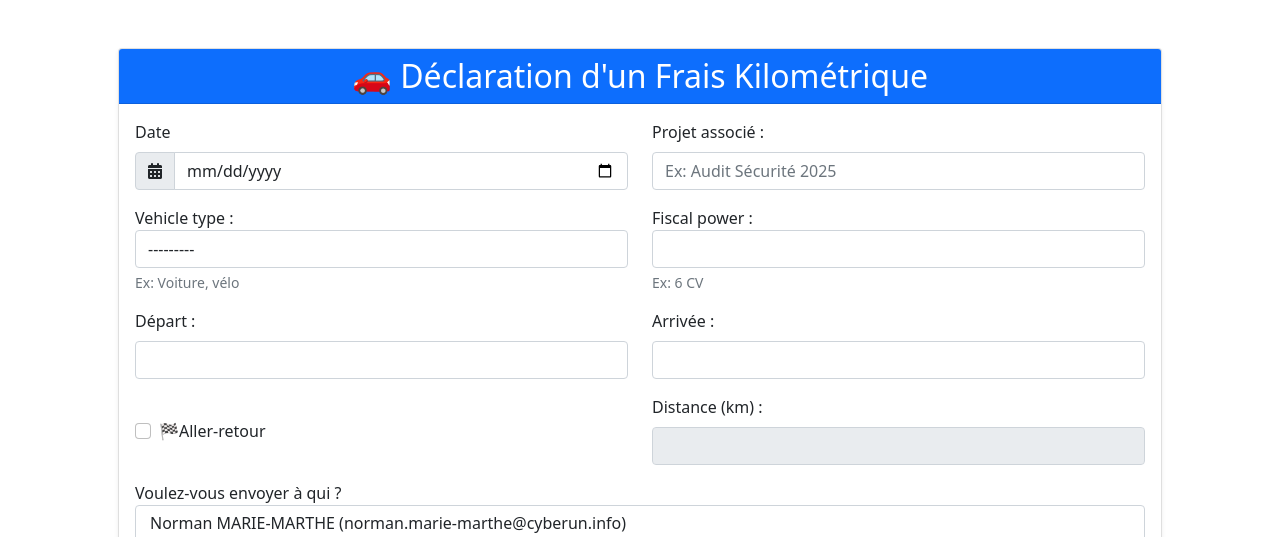
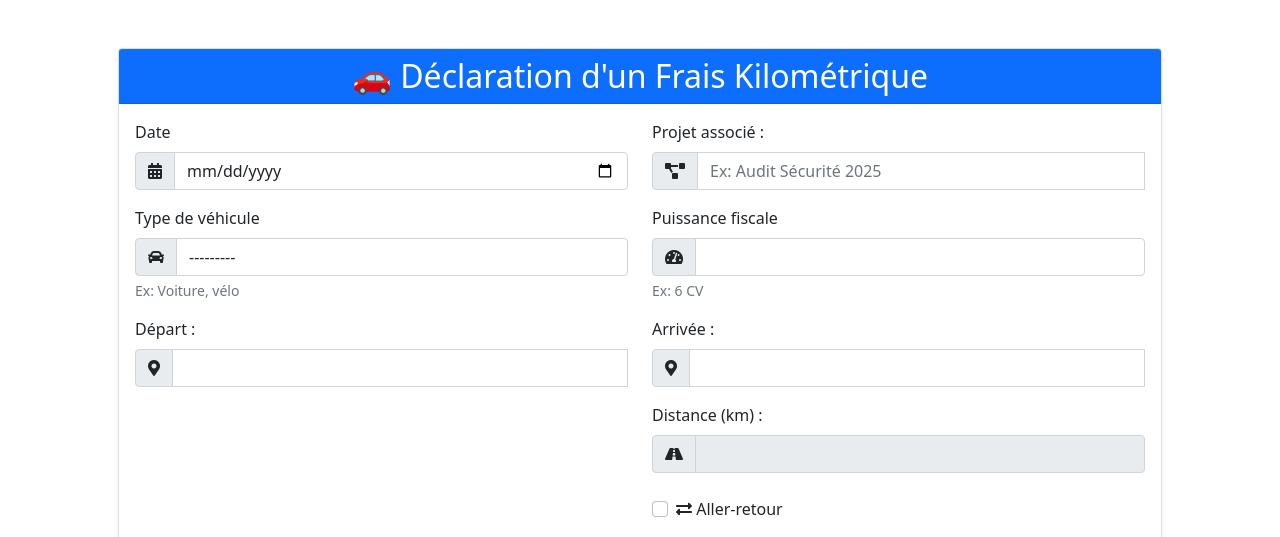
Before and after one commit to Coolj974/rhmaster, a Django app: page /submit-kilometric-expense/ in a window 1280 px wide. Shown: the part 58-595 px from the top of the page. Run offline with Django 5.2, Linux system fonts and the light colour scheme; a user stored in the database is signed in; data comes from the database, SQL or seed files in the repository; both versions use the stored data as it was after the commit; some libraries are stand-ins or nearby versions.

Commit message:
Ajout des taux de remboursement pour les vélos et mise à jour des formulaires de dépenses kilométriques avec des améliorations d'interface utilisateur.

```diff
--- a/rh_management/models.py
+++ b/rh_management/models.py
@@ -156,7 +156,20 @@ class KilometricExpense(models.Model):
                 5: [(0.763, 5000), (0.428, 20000, 1674), (0.512, float('inf'))],
                 6: [(0.798, 5000), (0.449, 20000, 1748), (0.536, float('inf'))],
                 7: [(0.836, 5000), (0.472, 20000, 1818), (0.564, float('inf'))],
-                8: [(0.875, 5000), (0.495, 20000, 1890), (0.592, float('inf'))]
+                8: [(0.875, 5000), (0.495, 20000, 1890), (0.592, float('inf'))],
+            },
+            'motorbike': {
+                3: [(0.635, 5000), (0.380, 20000, 1278), (0.444, float('inf'))],
+                4: [(0.727, 5000), (0.408, 20000, 1596), (0.488, float('inf'))],
+                5: [(0.763, 5000), (0.428, 20000, 1674), (0.512, float('inf'))],
+                6: [(0.798, 5000), (0.449, 20000, 1748), (0.536, float('inf'))],
+                7: [(0.836, 5000), (0.472, 20000, 1818), (0.564, float('inf'))],
+                8: [(0.875, 5000), (0.495, 20000, 1890), (0.592, float('inf'))],
+            },
+            'motorbike': {
+                1: [(0.1, 5000), (0.05, 20000, 250), (0.07, float('inf'))],
+                2: [(0.12, 5000), (0.408, 20000, 1596), (0.488, float('inf'))],
+                3: [(0.15, 5000), (0.07, 20000, 350), (0.1, float('inf'))],
             }
         }
 
--- a/templates/rh_management/submit_kilometric_expense.html
+++ b/templates/rh_management/submit_kilometric_expense.html
@@ -12,43 +12,60 @@
                 {% csrf_token %}
                 <div class="row mb-3">
                     <div class="col-md-6">
-                        <label for="id_date" class="form-label">Date</label>
+                        <label for="id_date" class="form-label"> Date</label>
                         <div class="input-group">
                             <span class="input-group-text"><i class="fas fa-calendar-alt"></i></span>
                             {{ form.date }}
                         </div>
                     </div>
                     <div class="col-md-6">
-                        <label for="project" class="form-label">Projet associé :</label>
+                        <label for="project" class="form-label"> Projet associé :</label>
+                        <div class="input-group">
+                            <span class="input-group-text"><i class="fas fa-project-diagram"></i></span>
                             <input type="text" id="project" name="project" class="form-control" placeholder="Ex: Audit Sécurité 2025" required>
                             <div class="invalid-feedback">
                                 Veuillez entrer un projet associé.
                             </div>
                         </div>
                     </div>
+                </div>
                 <div class="row mb-3">
                     <div class="col-md-6">
-                        {{ form.vehicle_type.label_tag }} {{ form.vehicle_type }}
+                        <label for="id_vehicle_type" class="form-label"> Type de véhicule</label>
+                        <div class="input-group">
+                            <span class="input-group-text"><i class="fas fa-car"></i></span>
+                            {{ form.vehicle_type }}
+                        </div>
                         <div class="form-text" id="basic-addon4">Ex: Voiture, vélo</div>
                     </div>
                     <div class="col-md-6">
-                        {{ form.fiscal_power.label_tag }} {{ form.fiscal_power }}
+                        <label for="id_fiscal_power" class="form-label"> Puissance fiscale</label>
+                        <div class="input-group">
+                            <span class="input-group-text"><i class="fas fa-tachometer-alt"></i></span>
+                            {{ form.fiscal_power }}
+                        </div>
                         <div class="form-text" id="basic-addon4">Ex: 6 CV </div>
                     </div>
                 </div>
                 <div class="row mb-3">
                     <div class="col-md-6">
-                        <label for="departure" class="form-label">Départ :</label>
+                        <label for="departure" class="form-label"> Départ :</label>
+                        <div class="input-group">
+                            <span class="input-group-text"><i class="fas fa-map-marker-alt"></i></span>
                             <input type="text" id="departure" name="departure" class="form-control" required>
                             <div class="invalid-feedback">
                                 Veuillez entrer un lieu de départ.
                             </div>
                         </div>
+                    </div>
                     <div class="col-md-6">
-                        <label for="arrival" class="form-label">Arrivée :</label>
+                        <label for="arrival" class="form-label"> Arrivée :</label>
+                        <div class="input-group">
+                            <span class="input-group-text"><i class="fas fa-map-marker-alt"></i></span>
                             <input type="text" id="arrival" name="arrival" class="form-control" required>
                             <div class="invalid-feedback">
                                 Veuillez entrer un lieu d'arrivée.
+                            </div>
                         </div>
                     </div>
                 </div>
@@ -58,32 +75,43 @@
                 <input type="hidden" id="arrival_lng" name="arrival_lng" required>
                 <div class="row mb-3">
                     <div class="col-md-6">
+                    </div>
+
+                    <div class="col-md-6">
+                        <label for="distance" class="form-label"> Distance (km) :</label>
+                        <div class="input-group">
+                            <span class="input-group-text"><i class="fas fa-road"></i></span>
+                            <input type="text" id="distance" name="distance" class="form-control" readonly required>
+
+                        </div>
                         <div class="form-check mt-4">
                             <input class="form-check-input" type="checkbox" value="" id="aller_retour">
                             <label class="form-check-label" for="aller_retour">
-                                🏁Aller-retour
+                                <i class="fas fa-exchange-alt"></i> Aller-retour
                             </label>
                         </div>
-                    </div>
-
-                    <div class="col-md-6">
-                        <label for="distance" class="form-label">Distance (km) :</label>
-                        <input type="text" id="distance" name="distance" class="form-control" readonly required>
                     </div>
                 </div>
                 <div class="row mb-3">
                     <div class="col-md-12">
-                        {{ form.notification_emails.label_tag }} {{ form.notification_emails }}
+                        <label for="notification_emails" class="form-label"> Emails de notification :</label>
+                        <div class="input-group">
+                            <span class="input-group-text"><i class="fas fa-envelope"></i></span>
+                            {{ form.notification_emails }}
+                        </div>
                     </div>
                 </div>
                 <div class="row mb-3">
                     <div class="col-md-6">
-                        <label for="reimbursement" class="form-label">Montant du remboursement (€) :</label>
+                        <label for="reimbursement" class="form-label"> Montant du remboursement (€) :</label>
+                        <div class="input-group">
+                            <span class="input-group-text"><i class="fas fa-euro-sign"></i></span>
                             <input type="text" id="reimbursement" name="reimbursement" class="form-control" readonly required>
                         </div>
                     </div>
+                </div>
                 <div id="map" style="height: 400px;" class="mb-3"></div>
-                <button type="submit" class="btn btn-primary mt-3">✅ Soumettre</button>
+                <button type="submit" class="btn btn-primary mt-3"><i class="fas fa-paper-plane"></i> Soumettre</button>
             </form>
         </div>
     </div>
@@ -91,6 +119,9 @@
 
 <!-- Bootstrap 5 CSS -->
 <link href="https://stackpath.bootstrapcdn.com/bootstrap/5.1.3/css/bootstrap.min.css" rel="stylesheet">
+
+<!-- Font Awesome -->
+<link rel="stylesheet" href="https://cdnjs.cloudflare.com/ajax/libs/font-awesome/5.15.4/css/all.min.css">
 
 <!-- Leaflet.js -->
 <link rel="stylesheet" href="https://unpkg.com/leaflet/dist/leaflet.css" />
@@ -120,6 +151,19 @@
                 6: [[0.798, 5000], [0.449, 20000, 1748], [0.536, Infinity]],
                 7: [[0.836, 5000], [0.472, 20000, 1818], [0.564, Infinity]],
                 8: [[0.875, 5000], [0.495, 20000, 1890], [0.592, Infinity]], // Ajouté pour la puissance fiscale 8
+            },
+            'motorbike': {
+                3: [[0.635, 5000], [0.380, 20000, 1278], [0.444, Infinity]],
+                4: [[0.727, 5000], [0.408, 20000, 1596], [0.488, Infinity]],
+                5: [[0.763, 5000], [0.428, 20000, 1674], [0.512, Infinity]],
+                6: [[0.798, 5000], [0.449, 20000, 1748], [0.536, Infinity]],
+                7: [[0.836, 5000], [0.472, 20000, 1818], [0.564, Infinity]],
+                8: [[0.875, 5000], [0.495, 20000, 1890], [0.592, Infinity]], // Ajouté pour la puissance fiscale 8
+            },
+            'bicycle': { // Ajout des taux de remboursement pour les vélos
+                1: [[0.1, 5000], [0.05, 20000, 250], [0.07, Infinity]],
+                2: [[0.12, 5000], [0.06, 20000, 300], [0.08, Infinity]],
+                3: [[0.15, 5000], [0.07, 20000, 350], [0.1, Infinity]],
             }
         };
 
```
Also changed, not shown: db.sqlite3. Lines whose indentation alone changed are shown as unchanged.
